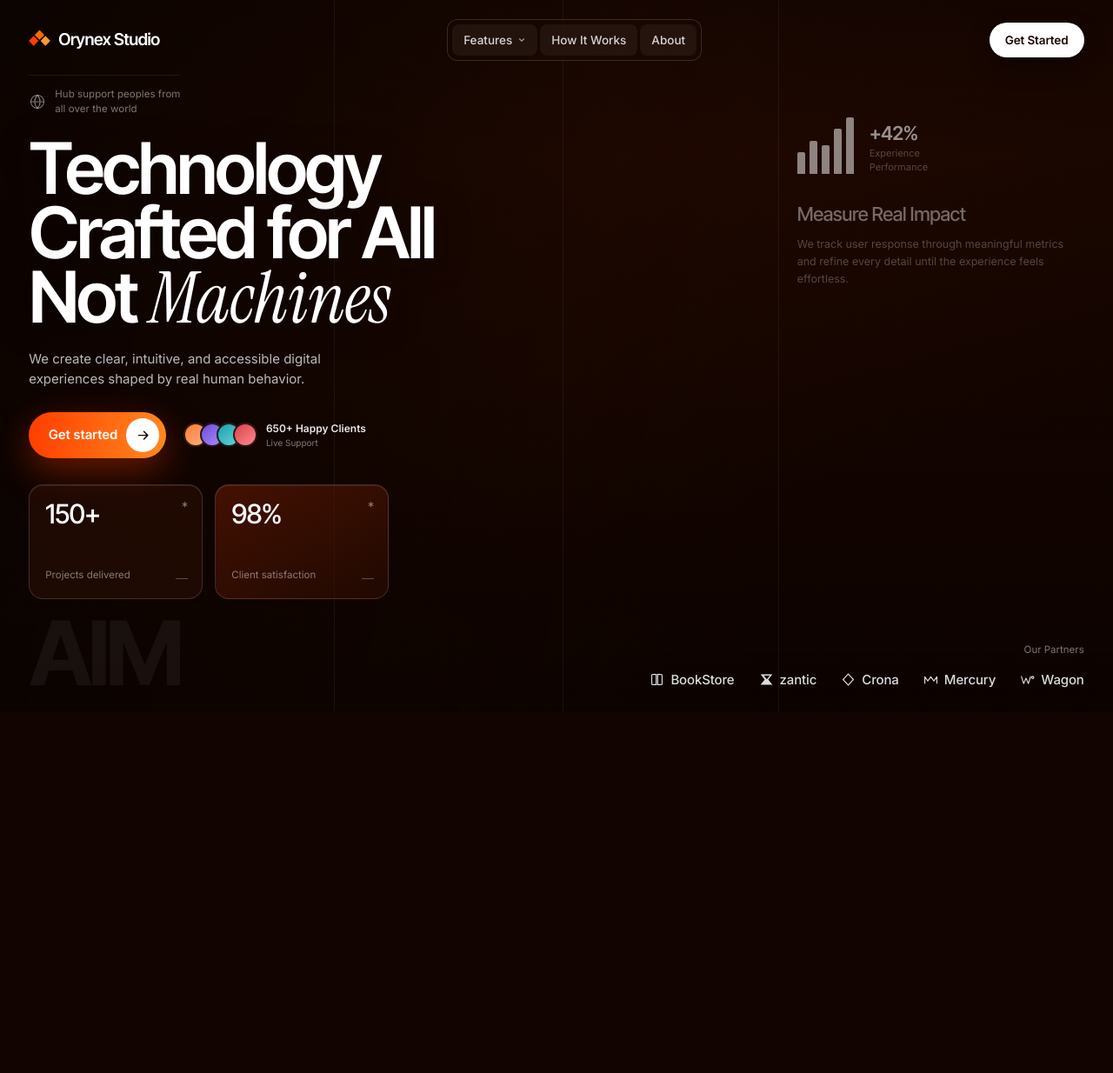
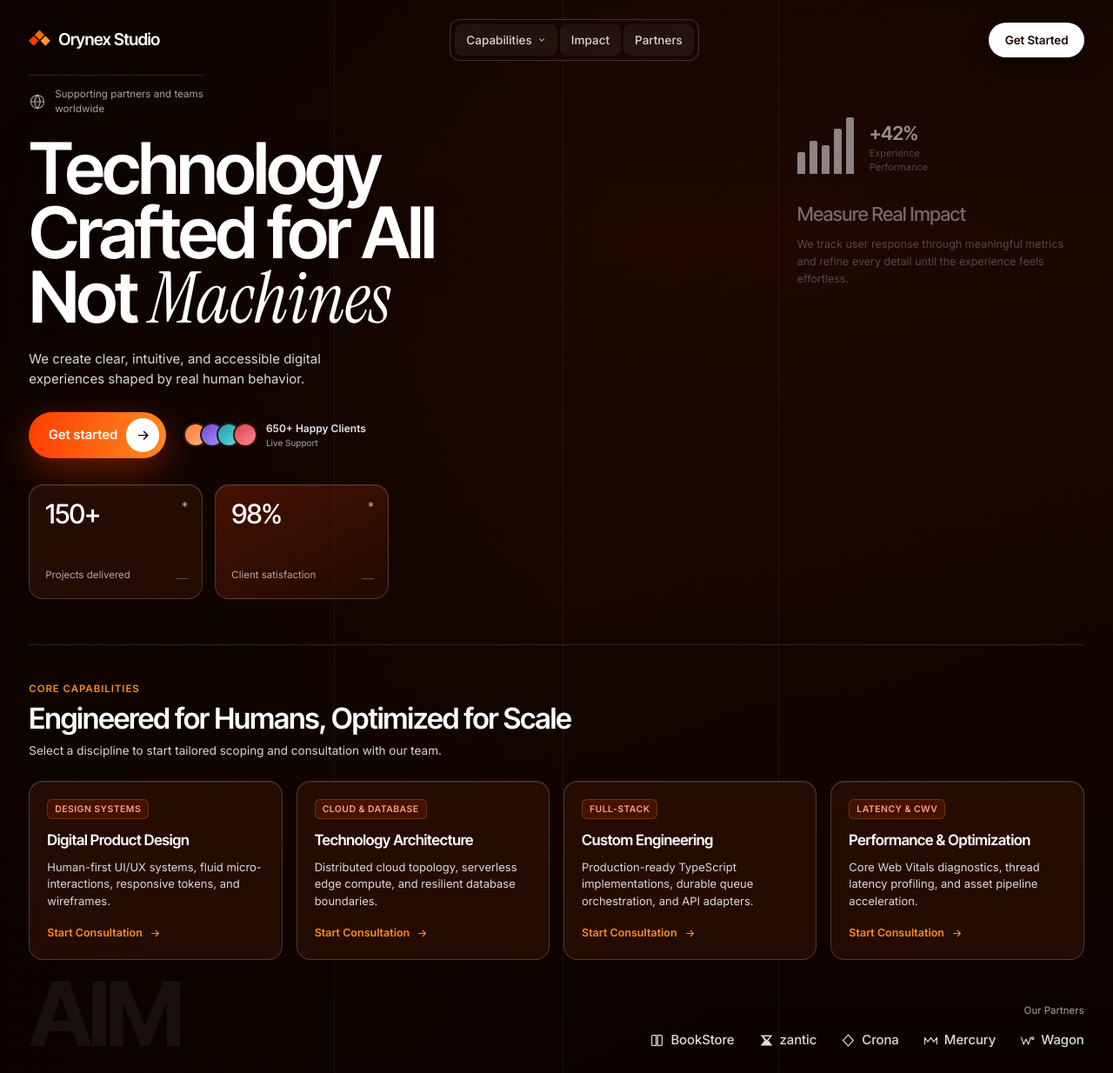
Before and after one commit to arunprakashsingh1001-art/orynex-studio, a React (Vite) app: page / in a window 1280 px wide. Shown: the whole page at 87% size. Before the commit the page ends 819 px from the top, so only its background shows below. Built offline with nearby package versions, Linux system fonts and the light colour scheme.

Commit message:
feat(ui): improve visual design, capabilities showcase, accessibility, and contact-form usability

```diff
--- a/src/App.jsx
+++ b/src/App.jsx
@@ -6,6 +6,7 @@ import AdminPortal from './components/AdminPortal.jsx'
 
 export default function App() {
   const [isContactOpen, setIsContactOpen] = useState(false)
+  const [selectedService, setSelectedService] = useState('Digital Product Design')
   const [isAdminRoute, setIsAdminRoute] = useState(() => {
     return window.location.pathname === '/admin' || window.location.hash.startsWith('#/admin')
   })
@@ -29,15 +30,21 @@ export default function App() {
     return <AdminPortal />
   }
 
+  const handleOpenContact = (service = 'Digital Product Design') => {
+    setSelectedService(service)
+    setIsContactOpen(true)
+  }
+
   return (
     <>
       <a className="skip-link" href="#main">Skip to content</a>
-      <Navbar onOpenContact={() => setIsContactOpen(true)} />
+      <Navbar onOpenContact={() => handleOpenContact()} />
       <main id="main">
-        <Hero onOpenContact={() => setIsContactOpen(true)} />
+        <Hero onOpenContact={handleOpenContact} />
       </main>
       <ContactModal
         isOpen={isContactOpen}
+        initialService={selectedService}
         onClose={() => setIsContactOpen(false)}
       />
     </>
--- a/src/components/ContactModal.jsx
+++ b/src/components/ContactModal.jsx
@@ -49,14 +49,21 @@ export function validateProjectOverview(text) {
   return { valid: true, sanitized: trimmed }
 }
 
-export default function ContactModal({ isOpen, onClose }) {
+const SERVICES = [
+  'Digital Product Design',
+  'Technology Architecture',
+  'Custom Engineering',
+  'Performance & Optimization',
+]
+
+export default function ContactModal({ isOpen, onClose, initialService }) {
   const [status, setStatus] = useState('idle') // 'idle' | 'loading' | 'success' | 'error'
   const [errorMessage, setErrorMessage] = useState(null)
   const [overviewError, setOverviewError] = useState(null)
   const [formData, setFormData] = useState({
     name: '',
     email: '',
-    service: 'Digital Product Design',
+    service: initialService || 'Digital Product Design',
     message: '',
     company_website: '', // Anti-spam honeypot
   })
@@ -73,6 +80,10 @@ export default function ContactModal({ isOpen, onClose }) {
       setErrorMessage(null)
       setOverviewError(null)
 
+      if (initialService) {
+        setFormData((prev) => ({ ...prev, service: initialService }))
+      }
+
       // Focus first input on next tick
       setTimeout(() => {
         firstInputRef.current?.focus()
@@ -81,8 +92,28 @@ export default function ContactModal({ isOpen, onClose }) {
       const handleKeyDown = (e) => {
         if (e.key === 'Escape') {
           onClose()
+          return
+        }
+
+        // Accessible Tab Focus Trap inside modal
+        if (e.key === 'Tab' && modalRef.current) {
+          const focusable = modalRef.current.querySelectorAll(
+            'button:not([disabled]), input:not([disabled]), select:not([disabled]), textarea:not([disabled]), [tabindex]:not([tabindex="-1"])'
+          )
+          if (focusable.length === 0) return
+          const first = focusable[0]
+          const last = focusable[focusable.length - 1]
+
+          if (e.shiftKey && document.activeElement === first) {
+            e.preventDefault()
+            last.focus()
+          } else if (!e.shiftKey && document.activeElement === last) {
+            e.preventDefault()
+            first.focus()
+          }
         }
       }
+
       window.addEventListener('keydown', handleKeyDown)
       return () => {
         window.removeEventListener('keydown', handleKeyDown)
@@ -94,7 +125,7 @@ export default function ContactModal({ isOpen, onClose }) {
         previousFocusRef.current.focus()
       }
     }
-  }, [isOpen, onClose])
+  }, [isOpen, onClose, initialService])
 
   if (!isOpen) return null
 
@@ -294,31 +325,71 @@ export default function ContactModal({ isOpen, onClose }) {
               </div>
 
               <div className="modal-field">
-                <label htmlFor="contact-service">Service Focus</label>
+                <label id="service-focus-label" htmlFor="contact-service">Service Focus</label>
+                <div
+                  className="modal-service-pills"
+                  role="radiogroup"
+                  aria-labelledby="service-focus-label"
+                >
+                  {SERVICES.map((s) => (
+                    <button
+                      key={s}
+                      type="button"
+                      role="radio"
+                      aria-checked={formData.service === s}
+                      className={`modal-service-pill ${formData.service === s ? 'is-selected' : ''}`}
+                      onClick={() => setFormData({ ...formData, service: s })}
+                      disabled={status === 'loading'}
+                    >
+                      {s}
+                    </button>
+                  ))}
+                </div>
                 <select
                   id="contact-service"
                   disabled={status === 'loading'}
                   value={formData.service}
+                  aria-label="Service focus select dropdown"
                   onChange={(e) =>
                     setFormData({ ...formData, service: e.target.value })
                   }
                 >
-                  <option value="Digital Product Design">Digital Product Design</option>
-                  <option value="Technology Architecture">Technology Architecture</option>
-                  <option value="Custom Engineering">Custom Engineering</option>
-                  <option value="Performance & Optimization">Performance & Optimization</option>
+                  {SERVICES.map((s) => (
+                    <option key={s} value={s}>{s}</option>
+                  ))}
                 </select>
               </div>
 
               <div className="modal-field">
                 <div className="modal-field-header">
                   <label htmlFor="contact-message">Project Overview *</label>
-                  <span className="modal-char-counter" aria-live="polite">
+                  <span
+                    className={`modal-char-counter ${
+                      formData.message.length >= 1900
+                        ? 'is-warn'
+                        : formData.message.length >= 20
+                          ? 'is-good'
+                          : ''
+                    }`}
+                    aria-live="polite"
+                  >
                     {formData.message.length} / 2000
                   </span>
                 </div>
+                <div className="modal-char-meter" aria-hidden="true">
+                  <div
+                    className={`modal-char-fill ${formData.message.length >= 20 ? 'is-good' : 'is-short'}`}
+                    style={{ width: `${Math.min(100, (formData.message.length / 20) * 100)}%` }}
+                  />
+                </div>
                 <p id="contact-message-helper" className="modal-helper-text">
-                  Tell us what you want to build, improve, or achieve. Describe your idea in simple words.
+                  {formData.message.length === 0
+                    ? 'Describe your project idea, goals, or systems to integrate in simple words (minimum 20 characters).'
+                    : formData.message.length < 20
+                      ? `${20 - formData.message.length} more meaningful character${20 - formData.message.length === 1 ? '' : 's'} needed for proposal generation.`
+                      : formData.message.length >= 1900
+                        ? `Approaching 2,000 character maximum limit (${2000 - formData.message.length} characters left).`
+                        : '✓ Minimum length satisfied. Feel free to add any specific constraints or timelines.'}
                 </p>
                 <textarea
                   id="contact-message"
--- a/src/components/Hero.css
+++ b/src/components/Hero.css
@@ -259,6 +259,127 @@
 
 .ghost__copy { margin-top: 8px; font-size: 12.5px; line-height: 1.6; }
 
+/* ---------- capabilities showcase ---------- */
+.hero__capabilities {
+  margin-top: calc(52px * var(--scale));
+  padding-top: calc(36px * var(--scale));
+  border-top: 1px solid var(--hair-soft);
+  position: relative;
+  z-index: 2;
+}
+
+.capabilities__header {
+  max-width: 680px;
+  margin-bottom: calc(24px * var(--scale));
+}
+
+.capabilities__eyebrow {
+  display: inline-block;
+  font-size: calc(11.5px * var(--ui-scale));
+  font-weight: 600;
+  text-transform: uppercase;
+  letter-spacing: 0.08em;
+  color: var(--flame-lit);
+  margin-bottom: 6px;
+}
+
+.capabilities__heading {
+  font-family: var(--font-display);
+  font-size: calc(clamp(1.5rem, 2.6vw, 2.2rem) * var(--scale));
+  font-weight: 600;
+  letter-spacing: -0.025em;
+  line-height: 1.2;
+}
+
+.capabilities__sub {
+  margin-top: 6px;
+  font-size: calc(13.5px * var(--ui-scale));
+  color: var(--ink-soft);
+}
+
+.capabilities__grid {
+  display: grid;
+  grid-template-columns: repeat(auto-fit, minmax(240px, 1fr));
+  gap: calc(16px * var(--scale));
+}
+
+.capability-card {
+  display: flex;
+  flex-direction: column;
+  justify-content: space-between;
+  padding: calc(20px * var(--ui-scale));
+  border: 1px solid var(--hair);
+  border-radius: 16px;
+  background: var(--glass);
+  backdrop-filter: blur(16px) saturate(1.1);
+  -webkit-backdrop-filter: blur(16px) saturate(1.1);
+  box-shadow: inset 0 1px 0 rgba(255, 255, 255, 0.08);
+  transition: transform 0.3s var(--ease-out), border-color 0.3s var(--ease-out), box-shadow 0.3s var(--ease-out);
+}
+
+.capability-card:hover {
+  transform: translateY(-3px);
+  border-color: rgba(255, 138, 31, 0.4);
+  box-shadow: 0 16px 36px rgba(0, 0, 0, 0.4), inset 0 1px 0 rgba(255, 255, 255, 0.15);
+}
+
+.capability-card__badge {
+  align-self: flex-start;
+  font-size: 10.5px;
+  font-weight: 600;
+  letter-spacing: 0.04em;
+  text-transform: uppercase;
+  padding: 3px 8px;
+  border-radius: 6px;
+  background: rgba(255, 61, 0, 0.14);
+  border: 1px solid rgba(255, 138, 31, 0.25);
+  color: #ff9e80;
+  margin-bottom: 12px;
+}
+
+.capability-card__title {
+  font-family: var(--font-display);
+  font-size: calc(17px * var(--scale));
+  font-weight: 600;
+  letter-spacing: -0.015em;
+  margin-bottom: 8px;
+  color: #fff;
+}
+
+.capability-card__desc {
+  font-size: calc(13px * var(--ui-scale));
+  line-height: 1.5;
+  color: var(--ink-soft);
+  margin-bottom: 18px;
+  flex: 1;
+}
+
+.capability-card__btn {
+  display: inline-flex;
+  align-items: center;
+  gap: 8px;
+  font-size: calc(12.5px * var(--ui-scale));
+  font-weight: 600;
+  color: var(--flame-lit);
+  padding: 0;
+  transition: gap 0.2s var(--ease-out), color 0.2s var(--ease-out);
+}
+
+.capability-card__btn:hover {
+  gap: 12px;
+  color: #fff;
+}
+
+.capability-card__btn svg {
+  width: 13px;
+  height: 13px;
+  transition: transform 0.2s var(--ease-out);
+}
+
+.capability-card__btn:hover svg {
+  transform: translateX(3px);
+}
+
 /* ---------- footer band ---------- */
 .hero__foot {
   position: relative;
--- a/src/components/Hero.jsx
+++ b/src/components/Hero.jsx
@@ -8,6 +8,29 @@ const stats = [
 ]
 
 const bars = [34, 52, 44, 70, 88]
+
+const capabilities = [
+  {
+    title: 'Digital Product Design',
+    description: 'Human-first UI/UX systems, fluid micro-interactions, responsive tokens, and wireframes.',
+    badge: 'Design Systems',
+  },
+  {
+    title: 'Technology Architecture',
+    description: 'Distributed cloud topology, serverless edge compute, and resilient database boundaries.',
+    badge: 'Cloud & Database',
+  },
+  {
+    title: 'Custom Engineering',
+    description: 'Production-ready TypeScript implementations, durable queue orchestration, and API adapters.',
+    badge: 'Full-Stack',
+  },
+  {
+    title: 'Performance & Optimization',
+    description: 'Core Web Vitals diagnostics, thread latency profiling, and asset pipeline acceleration.',
+    badge: 'Latency & CWV',
+  },
+]
 
 export default function Hero({ onOpenContact }) {
   const videoRef = useRef(null)
@@ -52,7 +75,7 @@ export default function Hero({ onOpenContact }) {
         <div className="hero__lead" id="features">
           <p className="hero__note" id="support">
             <Globe className="hero__note-icon" />
-            <span>Hub support peoples from<br />all over the world</span>
+            <span>Supporting partners and teams<br />worldwide</span>
           </p>
 
           <h1 className="hero__title">
@@ -70,7 +93,7 @@ export default function Hero({ onOpenContact }) {
             <button
               type="button"
               className="btn btn--flame hero__go"
-              onClick={onOpenContact}
+              onClick={() => onOpenContact('Digital Product Design')}
               aria-haspopup="dialog"
             >
               Get started
@@ -103,9 +126,9 @@ export default function Hero({ onOpenContact }) {
           </ul>
         </div>
 
-        <aside className="hero__ghost" id="how-it-works" aria-hidden="true">
+        <aside className="hero__ghost" id="how-it-works" aria-label="Experience performance metrics">
           <div className="ghost__row">
-            <div className="ghost__bars">
+            <div className="ghost__bars" aria-hidden="true">
               {bars.map((h, i) => (
                 <span key={i} style={{ height: `${h}%` }} />
               ))}
@@ -118,6 +141,32 @@ export default function Hero({ onOpenContact }) {
             refine every detail until the experience feels effortless.
           </p>
         </aside>
+      </div>
+
+      <div className="hero__capabilities" id="capabilities" aria-label="Core studio capabilities">
+        <div className="capabilities__header">
+          <span className="capabilities__eyebrow">Core Capabilities</span>
+          <h2 className="capabilities__heading">Engineered for Humans, Optimized for Scale</h2>
+          <p className="capabilities__sub">Select a discipline to start tailored scoping and consultation with our team.</p>
+        </div>
+        <div className="capabilities__grid">
+          {capabilities.map((cap) => (
+            <article key={cap.title} className="capability-card">
+              <span className="capability-card__badge">{cap.badge}</span>
+              <h3 className="capability-card__title">{cap.title}</h3>
+              <p className="capability-card__desc">{cap.description}</p>
+              <button
+                type="button"
+                className="capability-card__btn"
+                onClick={() => onOpenContact(cap.title)}
+                aria-label={`Inquire about ${cap.title}`}
+              >
+                <span>Start Consultation</span>
+                <ArrowRight />
+              </button>
+            </article>
+          ))}
+        </div>
       </div>
 
       <div className="hero__foot" id="about">
--- a/src/components/Navbar.jsx
+++ b/src/components/Navbar.jsx
@@ -3,9 +3,9 @@ import { Chevron, Close, Logo, Menu } from './icons.jsx'
 import './Navbar.css'
 
 const navLinks = [
-  { label: 'Features', href: '#features', hasMenu: true },
-  { label: 'How It Works', href: '#how-it-works' },
-  { label: 'About', href: '#about' },
+  { label: 'Capabilities', href: '#capabilities', hasMenu: true },
+  { label: 'Impact', href: '#stats' },
+  { label: 'Partners', href: '#about' },
 ]
 
 export default function Navbar({ onOpenContact }) {
@@ -47,11 +47,7 @@ export default function Navbar({ onOpenContact }) {
   const scrollToSection = (href) => {
     const el = document.querySelector(href)
     if (el) {
-      if (window.getComputedStyle(el).display === 'none' && href === '#how-it-works') {
-        document.querySelector('#stats')?.scrollIntoView({ behavior: 'smooth' })
-      } else {
-        el.scrollIntoView({ behavior: 'smooth' })
-      }
+      el.scrollIntoView({ behavior: 'smooth' })
     } else {
       window.scrollTo({ top: 0, behavior: 'smooth' })
     }
@@ -65,10 +61,11 @@ export default function Navbar({ onOpenContact }) {
   }
 
   return (
-    <header className="nav">
+    <header className="nav" role="banner">
       <a
         className="nav__brand"
         href="#hero"
+        aria-label="Orynex Studio — Return to top"
         onClick={(e) => {
           e.preventDefault()
           window.scrollTo({ top: 0, behavior: 'smooth' })
@@ -78,7 +75,7 @@ export default function Navbar({ onOpenContact }) {
         <span>Orynex Studio</span>
       </a>
 
-      <nav className="nav__pill" aria-label="Primary">
+      <nav className="nav__pill" aria-label="Primary Navigation">
         <ul>
           {navLinks.map((link) => (
             <li
@@ -93,36 +90,45 @@ export default function Navbar({ onOpenContact }) {
                     className="nav__link nav__link--btn"
                     aria-expanded={menuOpen}
                     aria-haspopup="true"
+                    aria-controls="capabilities-dropdown"
                     onClick={() => setMenuOpen((v) => !v)}
                   >
                     {link.label}
                     <Chevron className={`nav__chev ${menuOpen ? 'is-open' : ''}`} />
                   </button>
                   {menuOpen && (
-                    <div className="nav__dropdown" role="menu">
+                    <div className="nav__dropdown" id="capabilities-dropdown" role="menu">
                       <a
-                        href="#features"
+                        href="#capabilities"
                         role="menuitem"
-                        onClick={(e) => handleLinkClick(e, '#features')}
+                        onClick={(e) => handleLinkClick(e, '#capabilities')}
                       >
-                        <strong>Human-Crafted Tech</strong>
-                        <span>Intuitive digital experiences</span>
+                        <strong>Digital Product Design</strong>
+                        <span>Human-first UI/UX & design systems</span>
                       </a>
                       <a
-                        href="#stats"
+                        href="#capabilities"
                         role="menuitem"
-                        onClick={(e) => handleLinkClick(e, '#stats')}
+                        onClick={(e) => handleLinkClick(e, '#capabilities')}
                       >
-                        <strong>Performance & Scale</strong>
-                        <span>150+ projects & 98% satisfaction</span>
+                        <strong>Technology Architecture</strong>
+                        <span>Distributed cloud & edge resilience</span>
                       </a>
                       <a
-                        href="#how-it-works"
+                        href="#capabilities"
                         role="menuitem"
-                        onClick={(e) => handleLinkClick(e, '#how-it-works')}
+                        onClick={(e) => handleLinkClick(e, '#capabilities')}
                       >
-                        <strong>Impact Measurement</strong>
-                        <span>Meaningful metrics & feedback</span>
+                        <strong>Custom Engineering</strong>
+                        <span>Type-safe pipelines & event engines</span>
+                      </a>
+                      <a
+                        href="#capabilities"
+                        role="menuitem"
+                        onClick={(e) => handleLinkClick(e, '#capabilities')}
+                      >
+                        <strong>Performance & Optimization</strong>
+                        <span>Core Web Vitals & speed profiling</span>
                       </a>
                     </div>
                   )}
--- a/src/styles/globals.css
+++ b/src/styles/globals.css
@@ -4,18 +4,18 @@
   --ground: #2a0b02;
   --ground-deep: #120400;
   --ink: #ffffff;
-  --ink-soft: rgba(255, 255, 255, 0.72);
-  --ink-faint: rgba(255, 255, 255, 0.46);
-  --ink-ghost: rgba(255, 255, 255, 0.2);
+  --ink-soft: rgba(255, 255, 255, 0.84);
+  --ink-faint: rgba(255, 255, 255, 0.64);
+  --ink-ghost: rgba(255, 255, 255, 0.3);
 
   --flame: #ff3d00;
   --flame-lit: #ff8a1f;
 
-  /* warm glass — a neutral grey tint reads pasted-on over this footage */
-  --glass: rgba(56, 20, 6, 0.42);
-  --glass-strong: rgba(40, 13, 3, 0.62);
-  --hair: rgba(255, 255, 255, 0.14);
-  --hair-soft: rgba(255, 255, 255, 0.08);
+  /* warm glass — sampled for rich amber-ember depth */
+  --glass: rgba(56, 20, 6, 0.55);
+  --glass-strong: rgba(40, 13, 3, 0.78);
+  --hair: rgba(255, 255, 255, 0.18);
+  --hair-soft: rgba(255, 255, 255, 0.11);
 
   --ease-out: cubic-bezier(0.16, 1, 0.3, 1);
   --gutter: clamp(18px, 2.6vw, 44px);
```
Also changed, not shown: src/components/ContactModal.css (+77 -0 lines).
